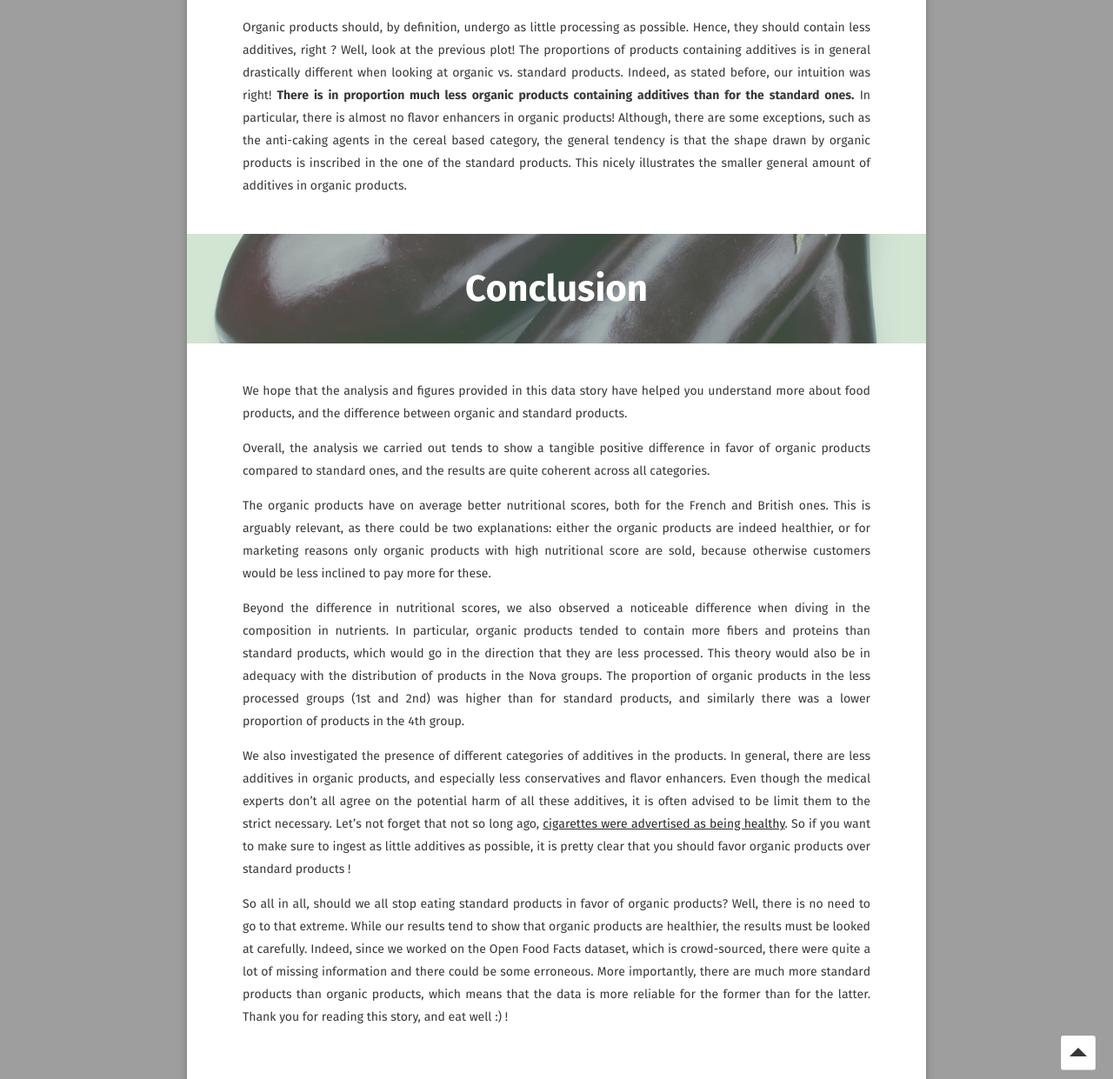
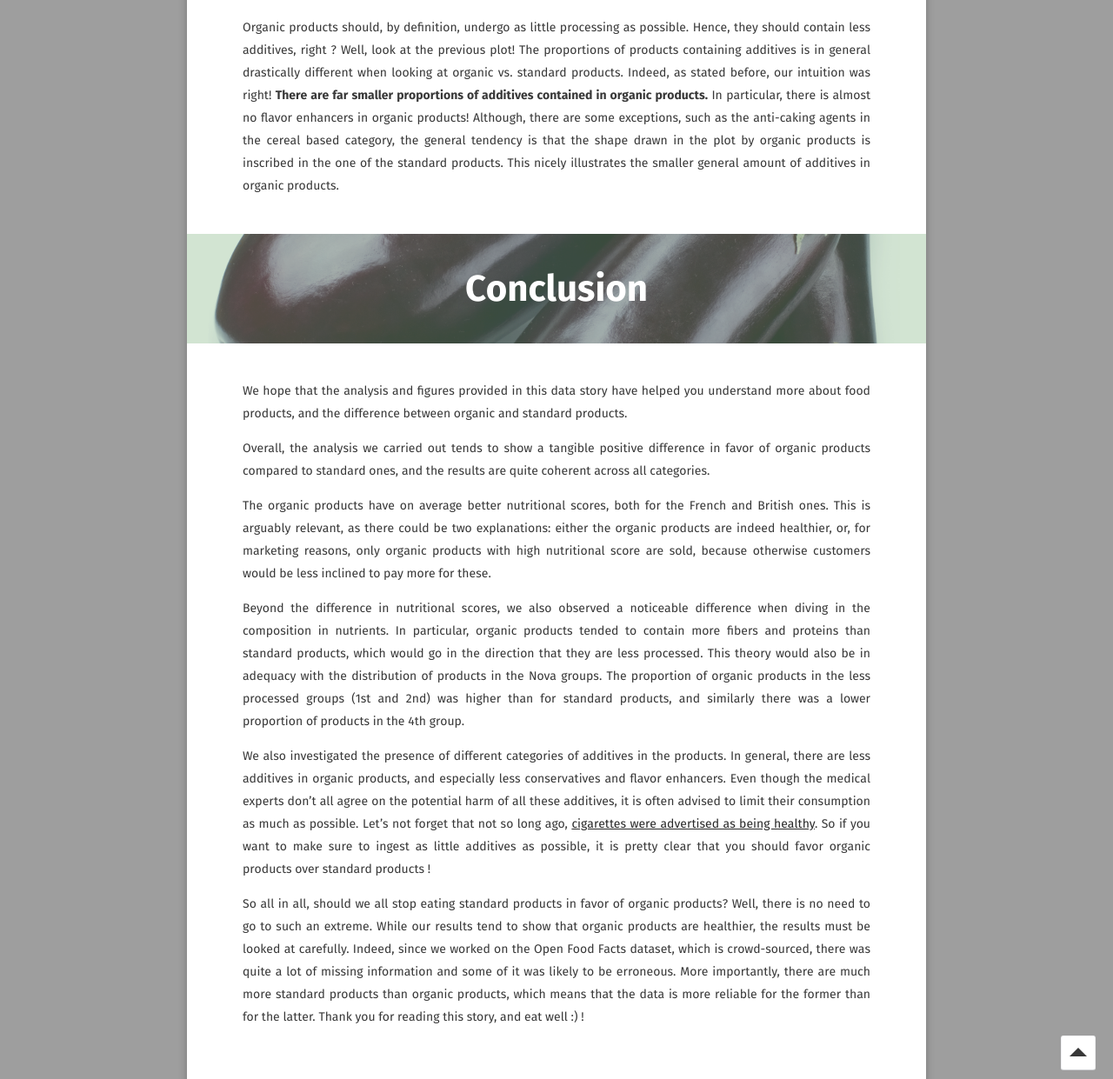
Before and after one commit to AntoineWeber/ADA_Project_RobAda, a Jekyll site: the page built from story.md, in a window 1280 px wide and 1400 px high, scrolled down 9551 px, cut to the strip 159-1400 px from the top of the window. Shown: the whole strip at 87% size. Built offline with Jekyll 4.4.1, drawn with Linux system fonts in a browser that asks for light colours; some web fonts are replaced; comment, search, counter and statistics services are not loaded; some of the changed text lies outside the part shown.

Commit message:
Corrected several typos and bad expressions.

```diff
--- a/story.md
+++ b/story.md
@@ -15,14 +15,14 @@ Nowadays, most products come in two flavors: **organic** or **standard**. Conseq
 
 <b><center><font size="5"> Open Food Facts </font></center></b>
 
-To investigate, we based our exploration on the [Open Food Facts](https://fr.openfoodfacts.org/) dataset, regrouping millions of products from all around the world, although the majority of the products originate from France or the USA. It provides insights on the products' composition, nutritional score, the place they are sold and many other information.  A complete list of all the available fields can be found [here](https://static.openfoodfacts.org/data/data-fields.txt).
+To investigate, we based our exploration on the [Open Food Facts](https://fr.openfoodfacts.org/) dataset, regrouping thousands of products from all around the world, although the majority of the products originate from France or the USA. It provides insights on the products' composition, nutritional score, the place they are sold and many other pieces of information.  A complete list of all the available fields can be found [here](https://static.openfoodfacts.org/data/data-fields.txt).
 
 There is even an [app](https://play.google.com/store/apps/details?id=org.openfoodfacts.scanner&hl=fr_CH) based on the dataset which allows the user to scan the barcode of a product and immediately get its evaluation.
 <br><br>
 
 <b><center><font size="5"> Product categories </font></center></b>
 
-To correctly compare the **organic** and **standard** products, one should be careful with what products are actually being compared, to avoid comparing oil with salad, for instance. Hence, to carry out a more rigorous analysis, we split the Open Food Facts dataset into *8 categories of products*:
+To correctly compare the **organic** and **standard** products, one should be careful with what products are actually being compared against, typically to avoid comparing oil with salad. Hence, to carry out a more rigorous analysis, we split the Open Food Facts dataset into *8 categories of products*:
 * Meat, fish, egg
 * Fruit, vegetable
 * Cereal based
@@ -44,14 +44,14 @@ Are organic products really healthier? Let us try to get a first intuition by ob
 <br><br>
 <b><center><font size="5"> French nutrition grade </font></center></b>
 
-The French Nutri-Score is a nutrition label that converts the nutritional value of a product into a simple letter. There are 5 letters in total, each with its own color, A being the best and E the worst.
+The French Nutri-Score is a nutrition label that converts the nutritional value of a product into a simple letter. There are 5 letters in total, each with its own color, **A** being the best and **E** the worst.
 
 <img src="{{ site.url }}/images/nutri-score-a.png"  alt="Nutri-score"   width="100"  />
 
 The score is based on a formula that takes into account the properties to avoid, such as high energy values, high sugar content, saturated fats and salt; and the properties to favor, such as the amount of fibers, proteins, fruit, vegetables and nuts.
 
 <iframe id="igraph" scrolling="no" style="border:none;" seamless="seamless" src="https://plot.ly/~inutile/10.embed" height="525" width="100%"></iframe>
-Interestingly, both organic and standard products have similar grades distribution shapes. In particular, we observe that the organic distributions are most of the time shifted towards better grades! The 'beverage' category is the exception as it contains waters, which have the score 'A' and are mostly classified as standard products, hence explaining the derogation to the rule.
+Interestingly, both organic and standard products have similar score distribution shapes. In particular, we observe that the organic distributions are most of the time shifted towards better grades! The 'beverage' category is the exception as it mostly contains water, which has the grade of 'A' and is mostly classified as standard products, hence explaining the derogation to the rule.
 
 This is a good start for the organic category which seems to surpass the standard category in terms of French nutritional score. Now let's observe if this specific nutrition score is in accordance with the UK nutrition score.
 
@@ -83,7 +83,7 @@ The values of this group are within the interval {1,2,3,4}:
 With these definitions, we can state that the higher the nova group, the less natural the product. Moreover, as group 4 contains the most processed products, it also contains the less healthy products.
 
 <iframe id="igraph" scrolling="no" style="border:none;" seamless="seamless" src="https://plot.ly/~inutile/6.embed" height="525" width="100%"></iframe>
-Different interesting observations can be established here! First, we observe that generally both categories show relatively high levels of processing, being that both organic and standard categories have a lot of products in the groups 3 and 4. But besides that, we also observe that for some categories there is a clear difference between the tendency of the organic and standard products! The most striking category is the 'beverage' one where we clearly observe opposite tendencies. The organic products are mostly present in the nova group 1 while the complete opposite can be observed for the standard products which are mostly present in the 4th group. Moreover, the 4th group is **for all categories** composed of a bigger proportion of standard products compared to organic ones.
+Different interesting observations can be established here! First, we observe that generally both categories show relatively high levels of processing, being that both organic and standard categories have a lot of products in the groups 3 and 4. But besides that, we also observe that for some categories there is a clear difference between the tendency of the organic and standard products! The most striking category is the 'beverage' one where we clearly observe opposite tendencies. The organic products are mostly present in the nova group 1 while the complete opposite can be observed for the standard products, which are mostly present in the 4th group. Moreover, the 4th group is **for all categories** composed of a bigger proportion of standard products compared to organic ones.
 
 Hence, here one can state that in terms of nova groups, the same analysis as for the nutrition scores can be established, being that **the organic products surpass the standard ones!**
 
@@ -136,7 +136,7 @@ Some of these additives are natural while some others are chemically synthesized
 Now let's observe how these additives are represented in our organic and standard products! To ensure a fair comparison between them, each product categories defined above has been investigated independently to avoid comparing cats with dogs.
 
 <iframe id="igraph" scrolling="no" style="border:none;" seamless="seamless" src="https://plot.ly/~inutile/8.embed" height="525" width="100%"></iframe>
-Organic products should, by definition, undergo as little processing as possible. Hence, they should contain less additives, right ? Well, look at the previous plot! The proportions of products containing additives is in general drastically different when looking at organic vs. standard products. Indeed, as stated before, our intuition was right! **There is in proportion much less organic products containing additives than for the standard ones.** In particular, there is almost no flavor enhancers in organic products! Although, there are some exceptions, such as the anti-caking agents in the cereal based category, the general tendency is that the shape drawn by organic products is inscribed in the one of the standard products. This nicely illustrates the smaller general amount of additives in organic products.
+Organic products should, by definition, undergo as little processing as possible. Hence, they should contain less additives, right ? Well, look at the previous plot! The proportions of products containing additives is in general drastically different when looking at organic vs. standard products. Indeed, as stated before, our intuition was right! **There are far smaller proportions of additives contained in organic products.** In particular, there is almost no flavor enhancers in organic products! Although, there are some exceptions, such as the anti-caking agents in the cereal based category, the general tendency is that the shape drawn in the plot by organic products is inscribed in the one of the standard products. This nicely illustrates the smaller general amount of additives in organic products.
 
 
 {% include section.html text="Conclusion" image_url="images/eggplant.jpg" %}
@@ -145,13 +145,13 @@ We hope that the analysis and figures provided in this data story have helped yo
 
 Overall, the analysis we carried out tends to show a tangible positive difference  in favor of organic products compared to standard ones, and the results are quite coherent across all categories.
 
-The organic products have on average better nutritional scores, both for the French and British ones. This is arguably relevant, as there could be two explanations: either the organic products are indeed healthier, or for marketing reasons only  organic products with high nutritional score are sold, because otherwise customers  would be less inclined to pay more for these.
+The organic products have on average better nutritional scores, both for the French and British ones. This is arguably relevant, as there could be two explanations: either the organic products are indeed healthier, or, for marketing reasons, only organic products with high nutritional score are sold, because otherwise customers would be less inclined to pay more for these.
 
 Beyond the difference in nutritional scores, we also observed a noticeable difference when diving in the composition in nutrients. In particular, organic products tended  to contain more fibers and proteins than standard products, which would go in the  direction that they are less processed. This theory would also be in adequacy with the distribution of products in the Nova groups. The proportion of organic products in the less processed groups (1st and 2nd) was higher than for standard products, and  similarly there was a lower proportion of products in the 4th group.
 
-We also investigated the presence of different categories of additives in the products. In general, there are less additives in organic products, and especially less  conservatives and flavor enhancers. Even though the medical experts don't all agree  on the potential harm of all these additives, it is often advised to be limit them to the strict necessary. Let’s not forget that not so long ago, [cigarettes were advertised as being healthy](https://www.buzzfeed.com/copyranter/healthy-cigarette-ads). So if you want to make sure to ingest as little additives as possible, it is pretty clear that you should favor organic products over standard  products !
+We also investigated the presence of different categories of additives in the products. In general, there are less additives in organic products, and especially less  conservatives and flavor enhancers. Even though the medical experts don't all agree on the potential harm of all these additives, it is often advised to limit their consumption as much as possible. Let’s not forget that not so long ago, [cigarettes were advertised as being healthy](https://www.buzzfeed.com/copyranter/healthy-cigarette-ads). So if you want to make sure to ingest as little additives as possible, it is pretty clear that you should favor organic products over standard  products !
 
-So all in all, should we all stop eating standard products in favor of organic products? Well, there is no need to go to that extreme. While our results tend to show that organic products are healthier, the results must be looked at carefully. Indeed, since we worked on the Open Food Facts dataset, which is crowd-sourced, there were quite a lot of missing information and there could be some erroneous. More importantly,  there are much more standard products than organic products, which means that the  data is more reliable for the former than for the latter. Thank you for reading this story, and eat well :) !
+So all in all, should we all stop eating standard products in favor of organic products? Well, there is no need to go to such an extreme. While our results tend to show that organic products are healthier, the results must be looked at carefully. Indeed, since we worked on the Open Food Facts dataset, which is crowd-sourced, there was quite a lot of missing information and some of it was likely to be erroneous. More importantly,  there are much more standard products than organic products, which means that the  data is more reliable for the former than for the latter. Thank you for reading this story, and eat well :) !
 
 
 <br><br>
```
Also changed, not shown: other parts of story.md (+1 -1 lines).
